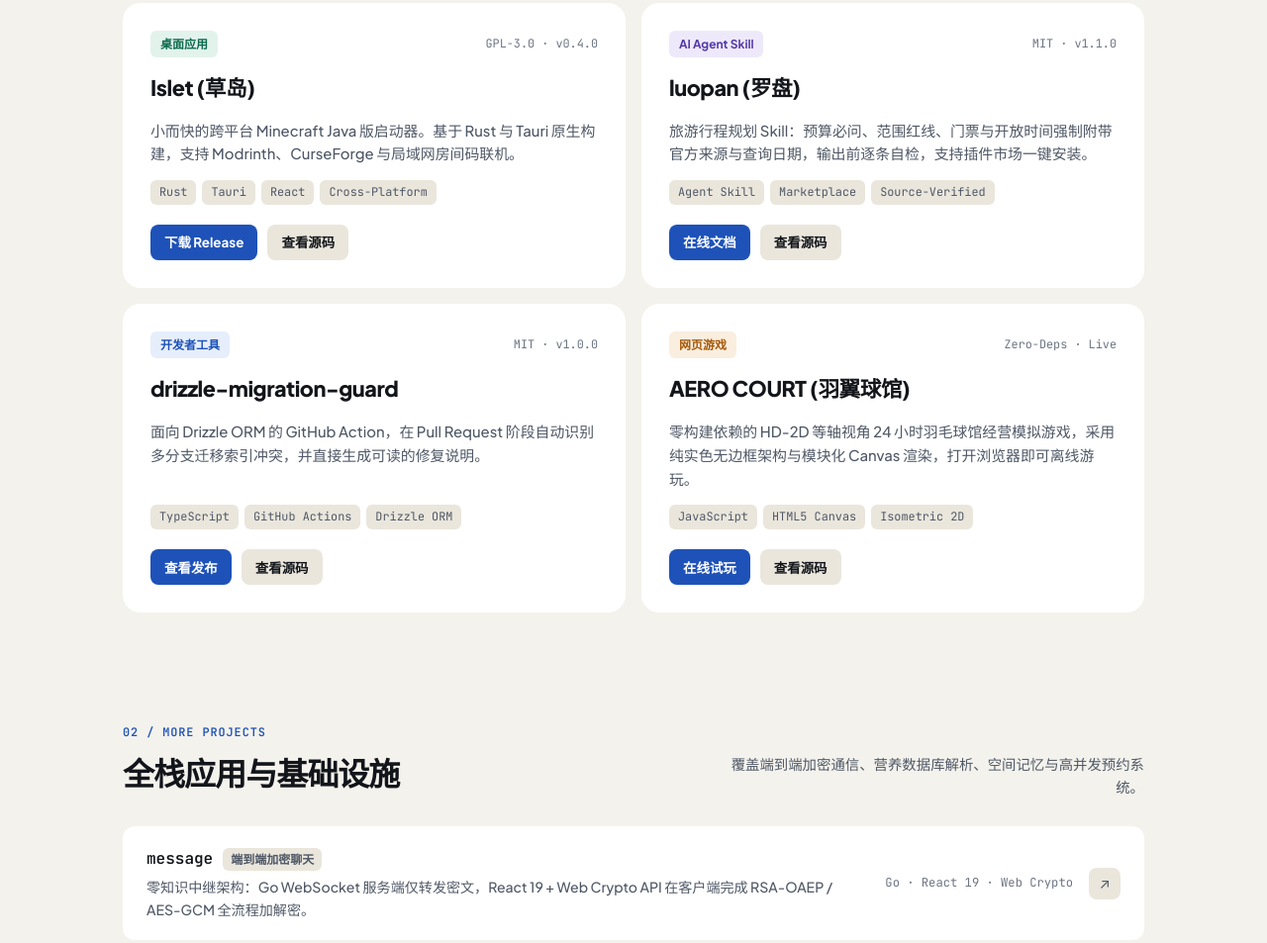
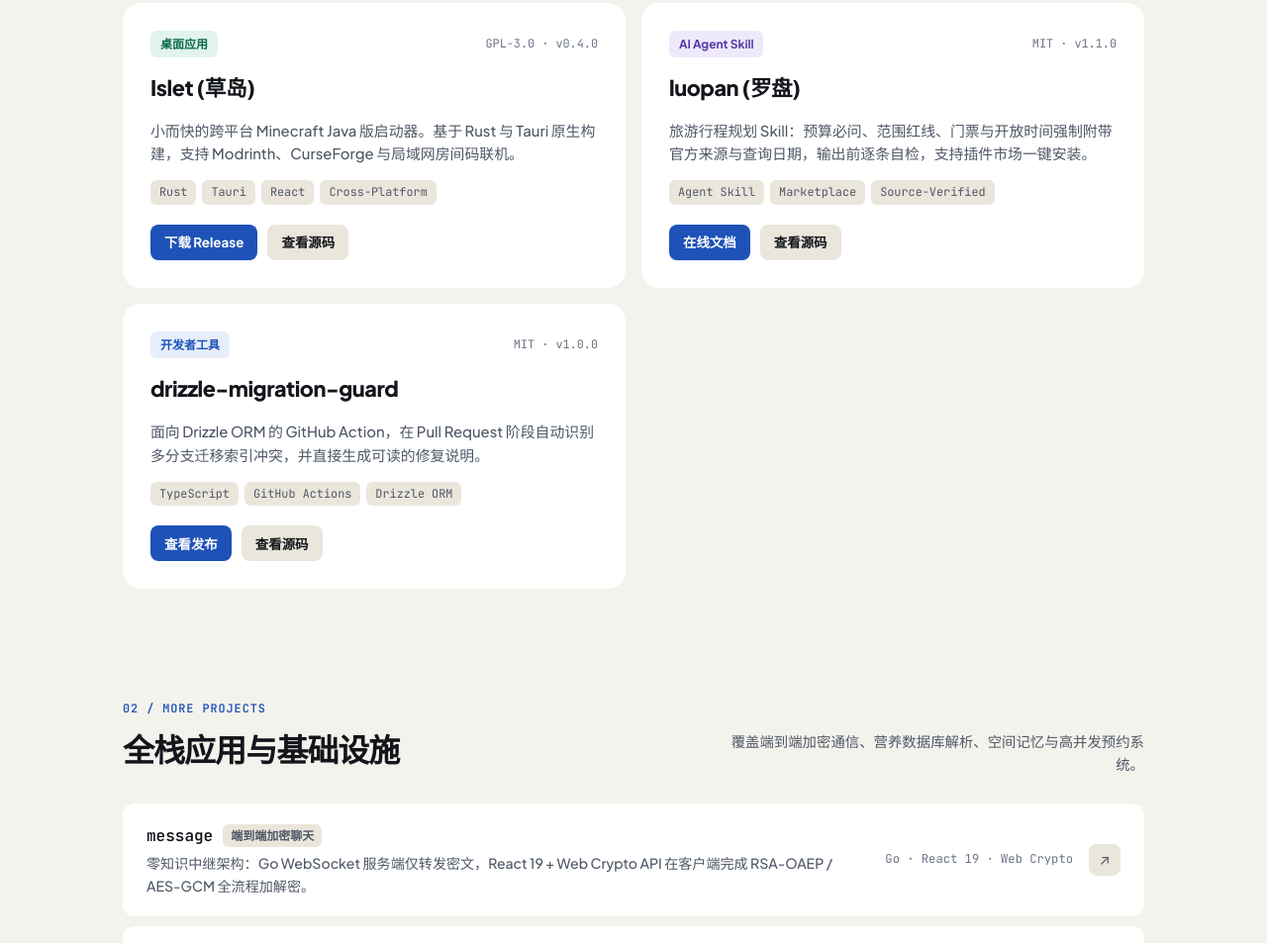
Before and after one commit to saudademjj/saudademjj.github.io, a plain HTML site: page index.html in a window 1280 px wide. Shown: the part 789-1742 px from the top of the page at 99% size. Drawn offline with Linux system fonts and the light colour scheme.

Commit message:
docs: remove AERO COURT from the site while its repository stays private

```diff
--- a/index.html
+++ b/index.html
@@ -196,27 +196,6 @@
             <div class="card-actions">
               <a href="https://github.com/saudademjj/drizzle-migration-guard/releases/latest" target="_blank" rel="noopener noreferrer" class="action-main" data-zh="查看发布" data-en="Latest Release">查看发布</a>
               <a href="https://github.com/saudademjj/drizzle-migration-guard" target="_blank" rel="noopener noreferrer" class="action-sub" data-zh="查看源码" data-en="Source">查看源码</a>
-            </div>
-          </article>
-
-          <!-- AERO COURT -->
-          <article class="product-card">
-            <div class="product-top">
-              <span class="cat-badge cat-web" data-zh="网页游戏" data-en="Web Game">网页游戏</span>
-              <span class="ver-pill">Zero-Deps · Live</span>
-            </div>
-            <h3 class="product-name">AERO COURT (羽翼球馆)</h3>
-            <p class="product-desc"
-               data-zh="零构建依赖的 HD-2D 等轴视角 24 小时羽毛球馆经营模拟游戏，采用纯实色无边框架构与模块化 Canvas 渲染，打开浏览器即可离线游玩。"
-               data-en="Zero-dependency HD-2D isometric 24H badminton hall tycoon built with pure solid-color HTML5 Canvas architecture. Instant play in the browser.">
-              零构建依赖的 HD-2D 等轴视角 24 小时羽毛球馆经营模拟游戏，采用纯实色无边框架构与模块化 Canvas 渲染，打开浏览器即可离线游玩。
-            </p>
-            <div class="tag-row">
-              <span>JavaScript</span><span>HTML5 Canvas</span><span>Isometric 2D</span>
-            </div>
-            <div class="card-actions">
-              <a href="/aero-court-tycoon/" class="action-main" data-zh="在线试玩" data-en="Play Online">在线试玩</a>
-              <a href="https://github.com/saudademjj/aero-court-tycoon" target="_blank" rel="noopener noreferrer" class="action-sub" data-zh="查看源码" data-en="Source">查看源码</a>
             </div>
           </article>
         </div>
@@ -445,7 +424,6 @@
       <div class="footer-links">
         <a href="https://github.com/saudademjj" target="_blank" rel="noopener noreferrer">GitHub</a>
         <a href="/luopan/">luopan</a>
-        <a href="/aero-court-tycoon/">AERO COURT</a>
         <a href="https://github.com/saudademjj/saudademjj.github.io" target="_blank" rel="noopener noreferrer" data-zh="本站源码" data-en="Site Source">本站源码</a>
       </div>
     </div>
```
Also changed, not shown: 2 other files.
